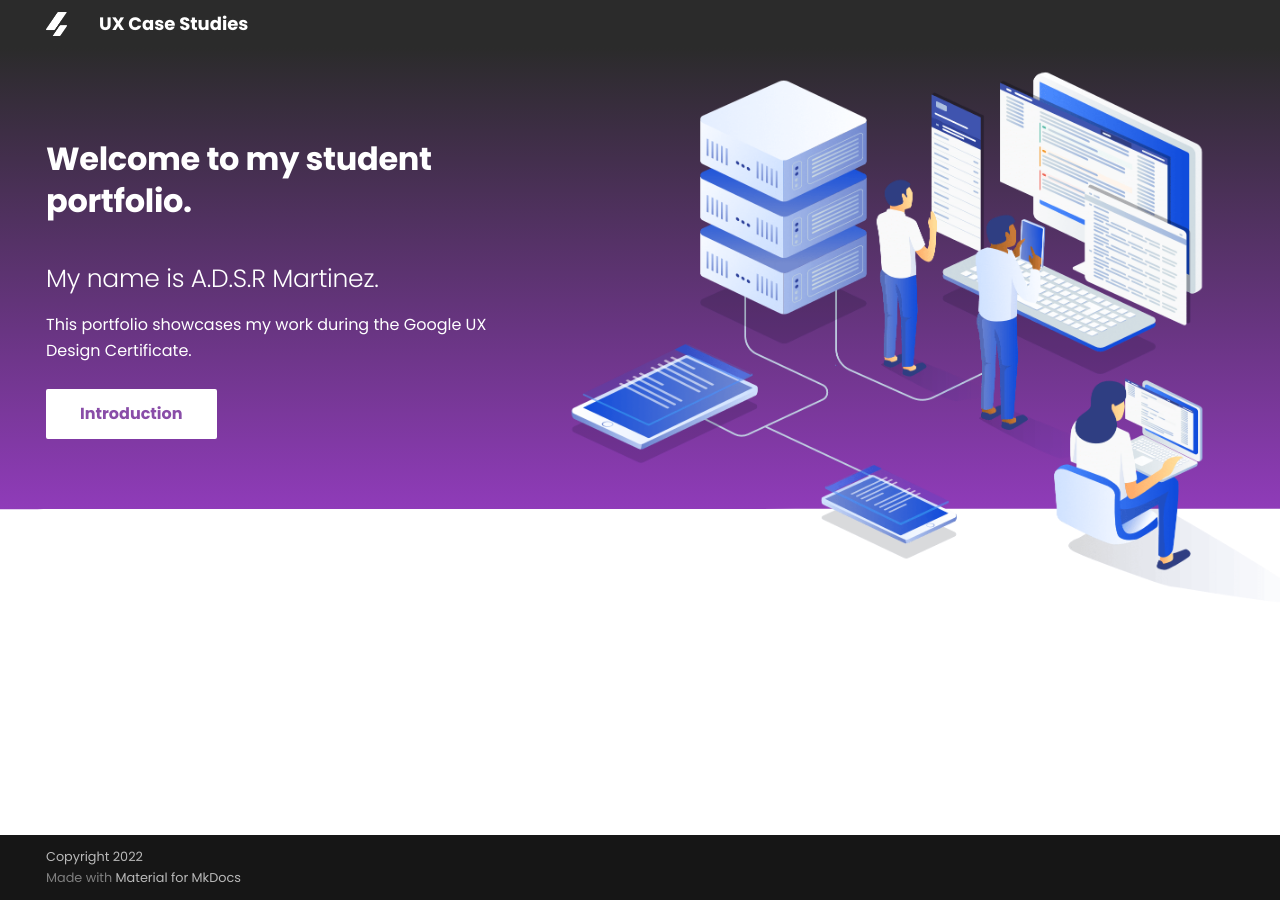
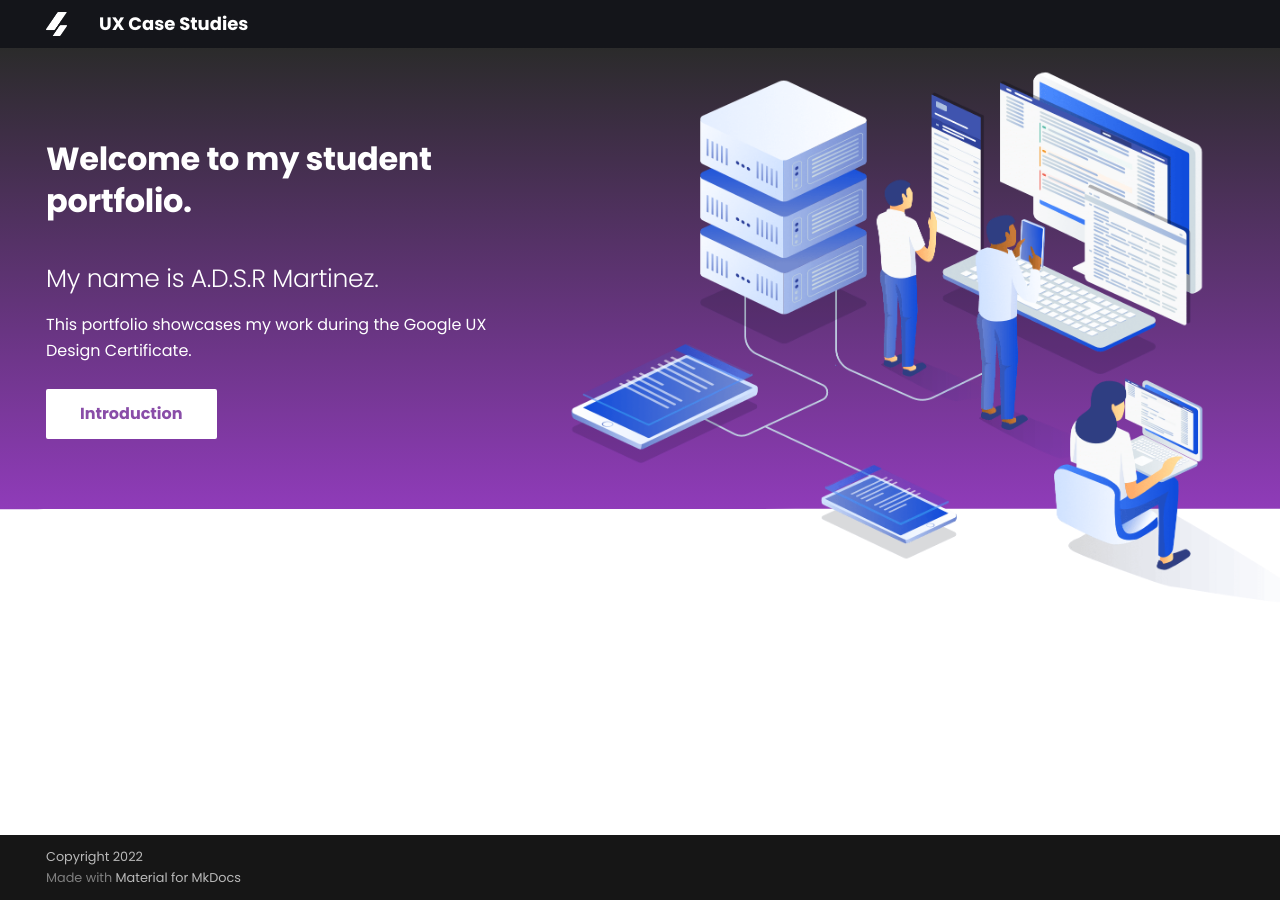
Before and after one commit to divstackio/docs-study, an MkDocs documentation site: the page built from docs/index.md, in a window 1280 px wide. Built offline with MkDocs 1.6.1 and Material for MkDocs 9.7.7, drawn with Linux system fonts in a browser that asks for light colours.

Commit message:
Update mkdocs.yml

```diff
--- a/mkdocs.yml
+++ b/mkdocs.yml
@@ -28,7 +28,7 @@ theme:
     - toc.integrate
     - toc.follow
   palette:
-    primary: 'indigo'
+    primary: 'black'
     accent: 'indigo'
   icon:
     admonition:
```
